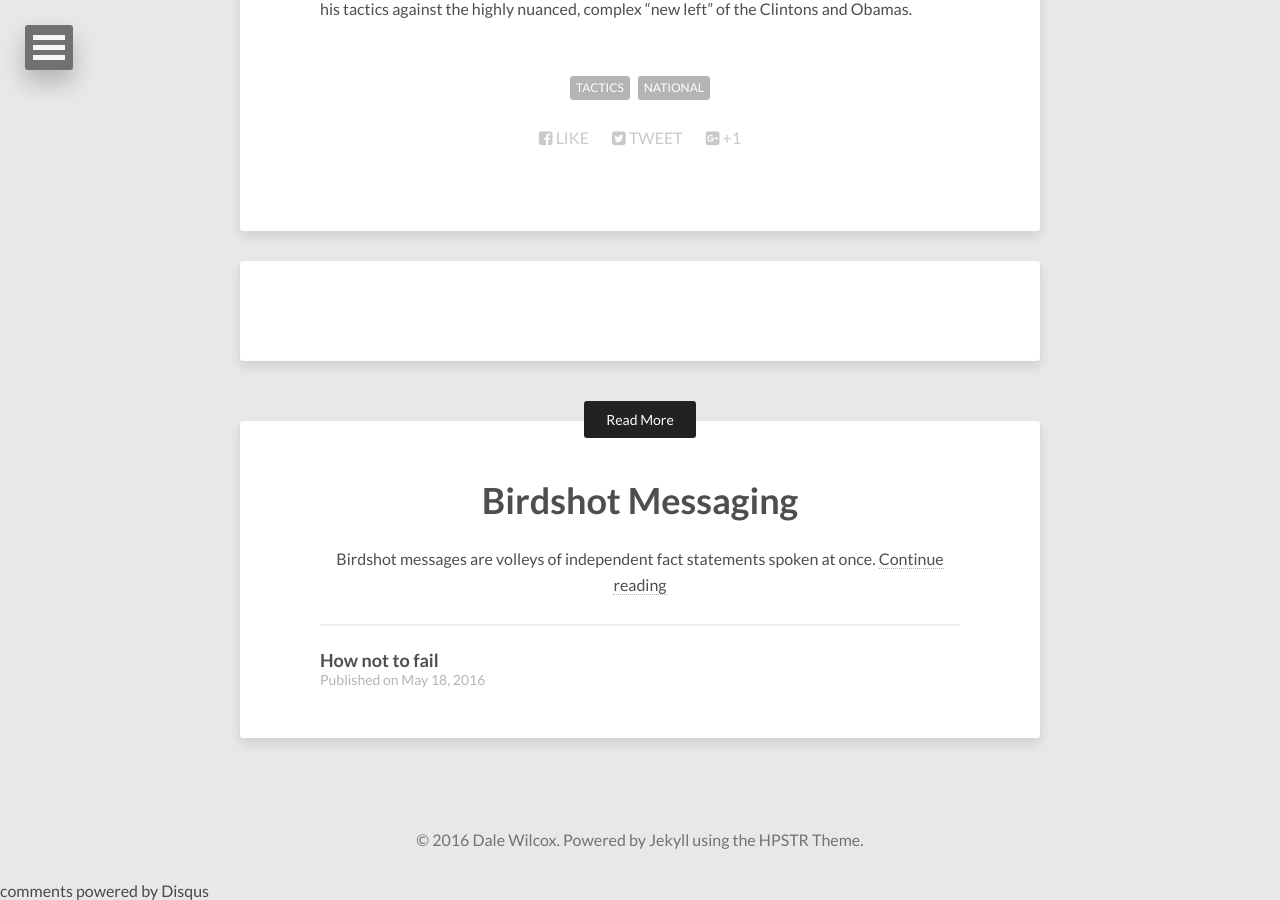
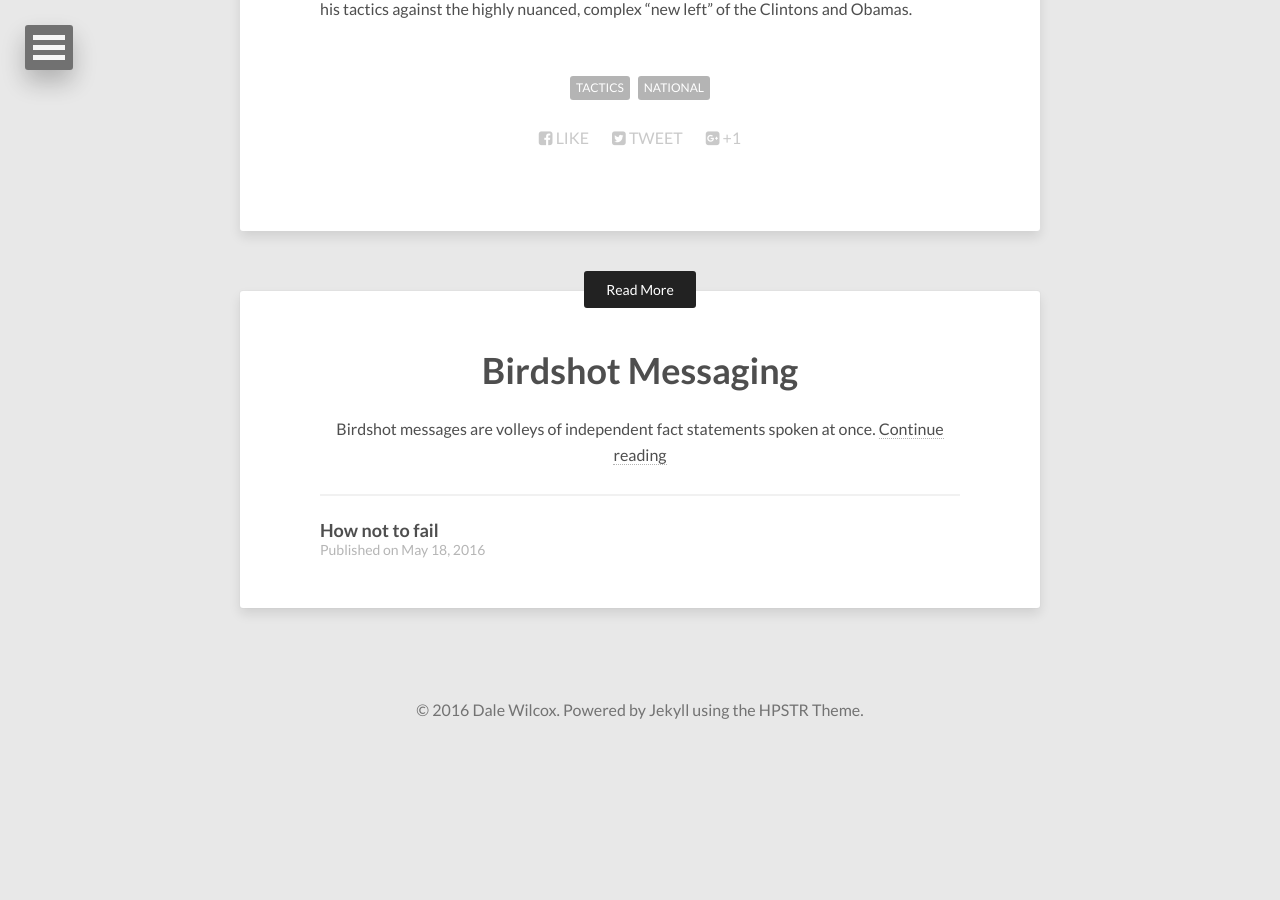
Before and after one commit to dwilc/dwilc.github.io, a Jekyll site: the page built from _posts/2016-07-27-cartooning.md, in a window 1280 px wide and 900 px high, scrolled down 1188 px. Built offline with Jekyll 4.4.1, drawn with Linux system fonts in a browser that asks for light colours; nearby versions of some CDN libraries; comment, search, counter and statistics services are not loaded; after the commit the page ends 1939 px from its top, so only the background shows below that; some of the changed lines change nothing that is shown.

Commit message:
no disqus

```diff
--- a/_config.yml
+++ b/_config.yml
@@ -1,6 +1,6 @@
 title:            Dale Wilcox
 description:      Philosophy of Composition
-disqus_shortname: dwilc
+disqus_shortname:
 reading_time:     true
 words_per_minute: 200
 # Your site's domain goes here (eg: https://mmistakes.github.io, http://yourdomain.com, etc)
--- a/_posts/2016-07-27-cartooning.md
+++ b/_posts/2016-07-27-cartooning.md
@@ -3,7 +3,6 @@ layout: post
 title: Cartooning
 description: "The 13th Rule for Radicals, this time from the right"
 modified:
-comments: true
 tags: [tactics, national]
 image:
   feature: saul.jpg
```
